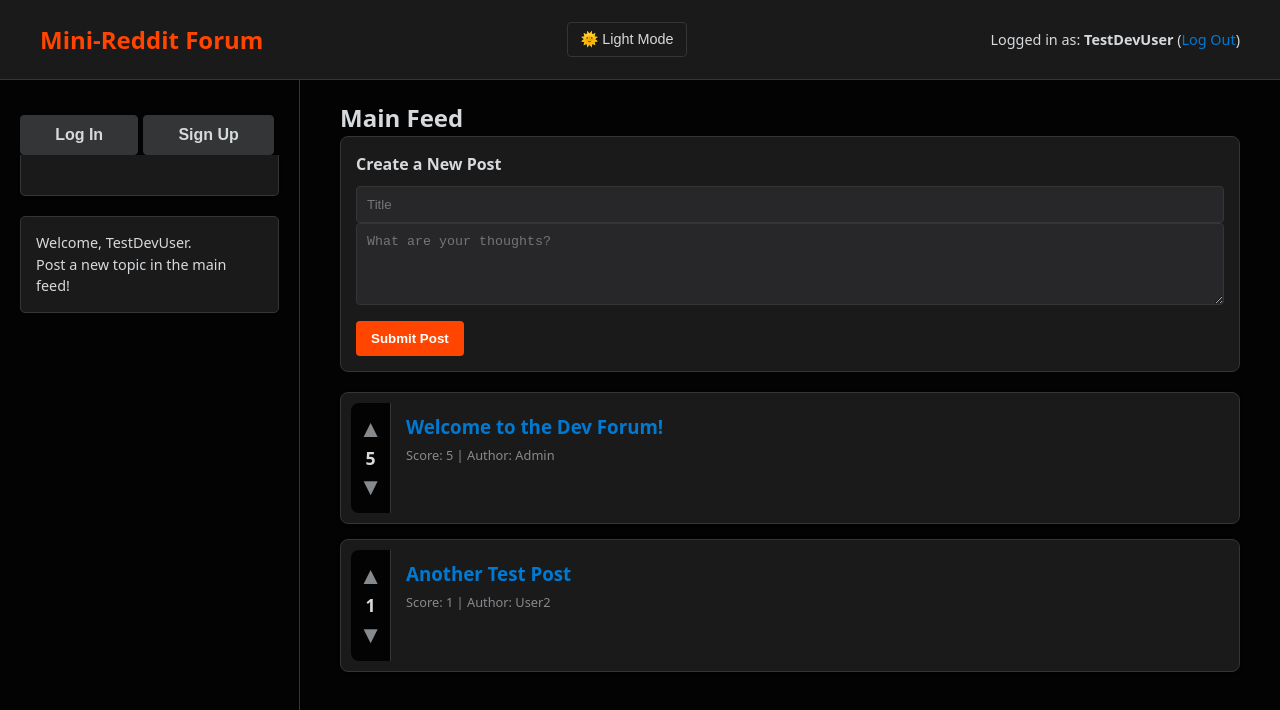
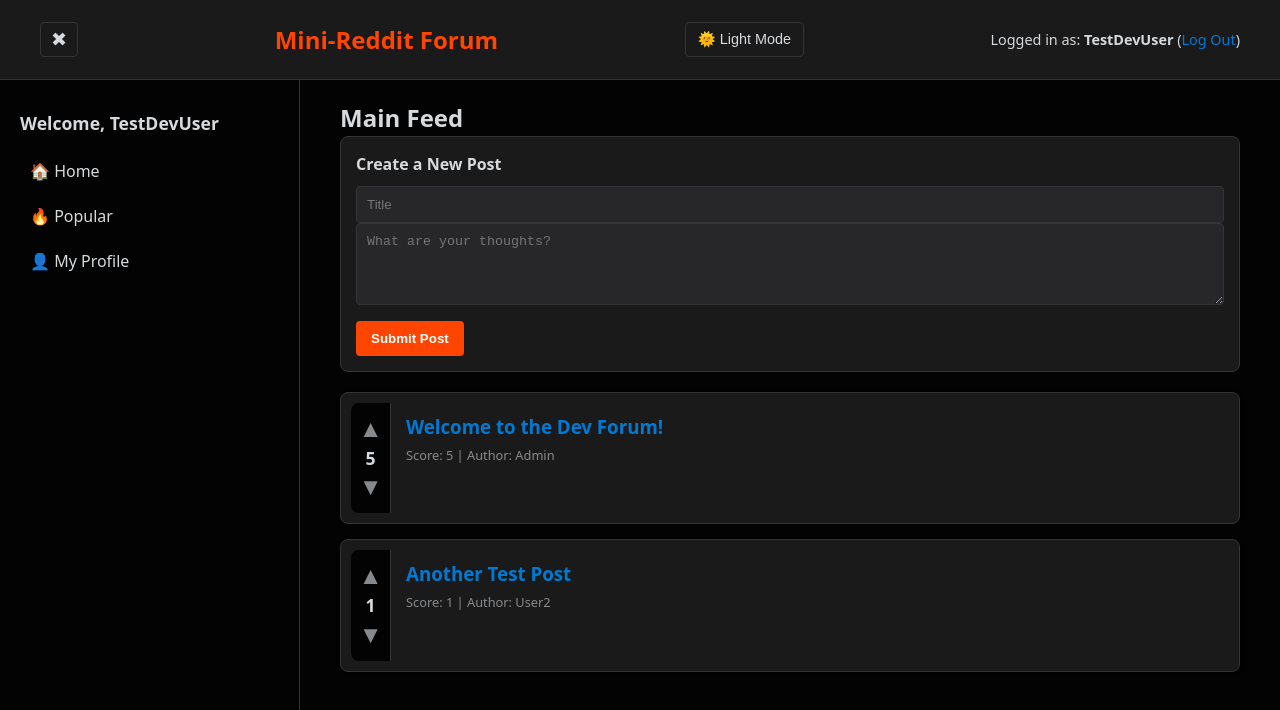
Before and after one commit to Aram04/forum-app, a React app in the folder frontend/: page / in a window 1280 px wide. Both pictures are taken after a click on the button "Log In as Dev User". Shown: the top 710 px of the page. Built offline with nearby package versions, Linux system fonts and the light colour scheme; the HTML template or start-up script is replaced by a standard one.

Commit message:
Removed login sidebar when logged in, changed to category sidebar

```diff
--- a/frontend/src/App.jsx
+++ b/frontend/src/App.jsx
@@ -53,15 +53,24 @@ const MainFeed = ({ posts, loading, error, handleNewPost, updatePostScore }) =>
 
 // The main App component now contains the router context and state
 function App() {
+    // State to control which form is visible
     const [view, setView] = useState('login');
-    const [posts, setPosts] = useState([]);
-    const [loading, setLoading] = useState(true);
+
+    // NEW STATE: Controls the visibility of the sidebar
+    const [isSidebarVisible, setIsSidebarVisible] = useState(true);
+
+    // Existing post state management
+    const [posts, setPosts] = useState([
+        { id: 101, title: "Welcome to the Dev Forum!", body: "This is a test post to ensure the PostDetail page works. Click on me!", vote_score: 5, author_username: "Admin" },
+        { id: 102, title: "Another Test Post", body: "Check the voting controls!", vote_score: 1, author_username: "User2" },
+    ]);
+    const [loading, setLoading] = useState(false);
     const [error, setError] = useState(null);
 
     const handleNewPost = (newPost) => {
         const postWithDefaults = {
             ...newPost,
-            id: Date.now(), // Assign temporary ID for frontend display
+            id: Date.now(),
             vote_score: newPost.vote_score || 0,
         };
         setPosts(prevPosts => [postWithDefaults, ...prevPosts]);
@@ -75,37 +84,9 @@ function App() {
         );
     };
 
-    // --- FETCH POSTS EFFECT (DISABLED FOR FRONTEND FOCUS) ---
-    useEffect(() => {
-        // fetch(`${API_BASE_URL}/posts`)
-        //     .then(response => {
-        //         if (!response.ok) {
-        //             throw new Error(`HTTP error! status: ${response.status}`);
-        //         }
-        //         return response.json();
-        //     })
-        //     .then(data => {
-        //         setPosts(data);
-        //         setLoading(false);
-        //     })
-        //     .catch(e => {
-        //         console.error("Could not fetch posts:", e);
-        //         setError(e.message);
-        //         setLoading(false);
-        //     });
-
-        // --- TEMPORARY DUMMY DATA FOR TESTING POST DETAIL PAGE ---
-        setPosts([
-            { id: 101, title: "Welcome to the Dev Forum!", body: "This is a test post to ensure the PostDetail page works. Click on me!", vote_score: 5, author_username: "Admin" },
-            { id: 102, title: "Another Test Post", body: "Check the voting controls!", vote_score: 1, author_username: "User2" },
-        ]);
-        setLoading(false);
-    }, []);
-
 
     // --- AppContent Component to use Context and manage the Header/Sidebar logic ---
-    // 1. AppContent now accepts setView as a prop
-    const AppContent = ({ setView }) => {
+    const AppContent = ({ setView, isSidebarVisible, setIsSidebarVisible }) => {
         const { user, isDarkMode, setIsDarkMode, setUser } = useContext(AuthContext);
 
         const TEST_USER = {
@@ -134,12 +115,20 @@ function App() {
             alert(`Account created! Welcome, ${userData.username}!`);
         };
 
+        const toggleSidebar = () => {
+            setIsSidebarVisible(prev => !prev);
+        };
 
         return (
-            <div className={`app-container ${isDarkMode ? 'dark-mode' : ''}`}>
+            <div className={`app-container ${isDarkMode ? 'dark-mode' : ''} ${!isSidebarVisible ? 'sidebar-hidden' : ''}`}>
 
                 {/* Header */}
                 <header className="app-header">
+                    {/* NEW: Sidebar Toggle Button (Hamburger) */}
+                    <button onClick={toggleSidebar} className="sidebar-toggle-btn">
+                        {isSidebarVisible ? '✖' : '☰'}
+                    </button>
+
                     <h1>
                         <Link to="/" style={{ color: 'inherit', textDecoration: 'none' }}>Mini-Reddit Forum</Link>
                     </h1>
@@ -165,7 +154,7 @@ function App() {
                                 href="#"
                                 onClick={() => {
                                     setUser(null);
-                                    setView('login'); // 2. Reset view to 'login' on logout
+                                    setView('login');
                                 }}
                             >
                                 Log Out
@@ -176,8 +165,13 @@ function App() {
                     )}
                 </header>
 
-                {/* Sidebar */}
+                {/* Sidebar: Conditionally Rendered */}
+                {isSidebarVisible && (
                     <aside className="sidebar">
+
+                        {/* 1. RENDER LOGIN/SIGNUP FORMS ONLY IF USER IS LOGGED OUT */}
+                        {!user ? (
+                            <>
                                 <nav className="auth-nav">
                                     <button
                                         className={view === 'login' ? 'active' : ''}
@@ -192,13 +186,11 @@ function App() {
                                 </nav>
 
                                 <div className="login-form-container">
-                        {/* Forms appear if user is null AND view state is correct */}
-                        {!user && view === 'login' && <LoginForm onLogin={handleLogin} />}
-                        {!user && view === 'signup' && <SignupForm onSignup={handleSignup} />}
+                                    {view === 'login' && <LoginForm onLogin={handleLogin} />}
+                                    {view === 'signup' && <SignupForm onSignup={handleSignup} />}
                                 </div>
 
                                 {/* --- QUICK LOGIN BYPASS BUTTON --- */}
-                    {!user && (
                                 <div style={{ marginTop: '20px', padding: '10px', backgroundColor: 'rgba(0, 150, 0, 0.2)', border: '1px solid #28a745', borderRadius: '4px' }}>
                                     <p style={{ fontSize: '0.8em', marginBottom: '5px', color: '#28a745' }}>**DEV BYPASS**</p>
                                     <button
@@ -217,17 +209,23 @@ function App() {
                                         Log In as Dev User
                                     </button>
                                 </div>
+                                {/* --- END QUICK LOGIN BYPASS --- */}
+                            </>
+                        ) : (
+                            /* 2. RENDER THE REDDIT-LIKE NAV WHEN LOGGED IN */
+                            <nav className="user-nav-links">
+                                <h3>Welcome, {user.username}</h3>
+                                <ul>
+                                    {/* These links don't lead anywhere yet, but set up the look */}
+                                    <li><Link to="/">🏠 Home</Link></li>
+                                    <li><Link to="/popular">🔥 Popular</Link></li>
+                                    <li><Link to="/profile">👤 My Profile</Link></li>
+                                </ul>
+                            </nav>
                         )}
-                    {/* --- END QUICK LOGIN BYPASS --- */}
 
-
-                    {user && (
-                        <div className="create-post-prompt">
-                            <p>Welcome, {user.username}.</p>
-                            <p>Post a new topic in the main feed!</p>
-                        </div>
+                    </aside>
                 )}
-                </aside>
 
                 {/* ROUTES */}
                 <Routes>
@@ -248,18 +246,25 @@ function App() {
                             updatePostScore={updatePostScore}
                         />}
                     />
+
+                    {/* Placeholder routes for the new sidebar links */}
+                    <Route path="/popular" element={<div className="main-feed-section"><h2>Popular Posts (Placeholder)</h2><p>This page is not yet implemented.</p></div>} />
+                    <Route path="/profile" element={<div className="main-feed-section"><h2>User Profile (Placeholder)</h2><p>This page is not yet implemented.</p></div>} />
                 </Routes>
             </div>
         );
-    }; // End of AppContent component
+    };
 
 
     // The overall App component (Final Return)
     return (
         <Router>
             <AuthProvider>
-                {/* 3. Pass setView to the AppContent component */}
-                <AppContent setView={setView} />
+                <AppContent
+                    setView={setView}
+                    isSidebarVisible={isSidebarVisible}
+                    setIsSidebarVisible={setIsSidebarVisible}
+                />
             </AuthProvider>
         </Router>
     );
--- a/frontend/src/index.css
+++ b/frontend/src/index.css
@@ -83,6 +83,17 @@ body {
   grid-template-rows: auto 1fr auto;
   min-height: 100vh;
   margin: 0 auto;
+  transition: grid-template-columns 0.3s ease; /* Smooth toggle transition */
+}
+
+/* LAYOUT WHEN SIDEBAR IS HIDDEN */
+.app-container.sidebar-hidden {
+    grid-template-areas:
+      "header header header"
+      ". main-feed ." /* Sidebar area becomes an empty column */
+      "footer footer footer";
+    /* Sidebar column shrinks to 0px, Main Content expands */
+    grid-template-columns: 0px 1fr 0px;
 }
 
 /* --- HEADER STYLES --- */
@@ -101,12 +112,31 @@ body {
     color: var(--color-primary);
 }
 
+.sidebar-toggle-btn {
+    /* NEW: Hamburger button styling */
+    background: none;
+    border: 1px solid var(--color-border);
+    border-radius: 4px;
+    padding: 5px 10px;
+    margin-right: 10px;
+    font-size: 1.2em;
+    cursor: pointer;
+    color: var(--color-text-primary);
+    transition: border-color 0.2s;
+}
+
+.sidebar-toggle-btn:hover {
+    border-color: var(--color-primary);
+}
+
 /* --- SIDEBAR STYLES --- */
 .sidebar {
   grid-area: sidebar;
   padding: 20px;
   border-right: 1px solid var(--color-border);
   background-color: var(--color-background);
+  /* Ensures the sidebar instantly collapses visually when grid column is 0 */
+  overflow: hidden;
 }
 
 .auth-nav {
@@ -168,6 +198,37 @@ body {
     color: var(--color-primary);
     font-size: 0.8em;
     margin-top: 10px;
+}
+
+/* User navigation (when logged in - new styles) */
+.user-nav-links {
+    margin-top: 10px;
+}
+.user-nav-links h3 {
+    font-size: 1.1em;
+    margin-bottom: 15px;
+    color: var(--color-text-primary);
+}
+
+.user-nav-links ul {
+    list-style: none;
+    padding-left: 0;
+}
+
+.user-nav-links li a {
+    display: block;
+    padding: 8px 10px;
+    margin-bottom: 5px;
+    text-decoration: none;
+    color: var(--color-text-primary);
+    font-weight: 500;
+    border-radius: 4px;
+    transition: background-color 0.2s;
+}
+
+.user-nav-links li a:hover {
+    background-color: var(--color-border-subtle);
+    color: var(--color-primary);
 }
 
 
```
Lines whose indentation alone changed are shown as unchanged.
